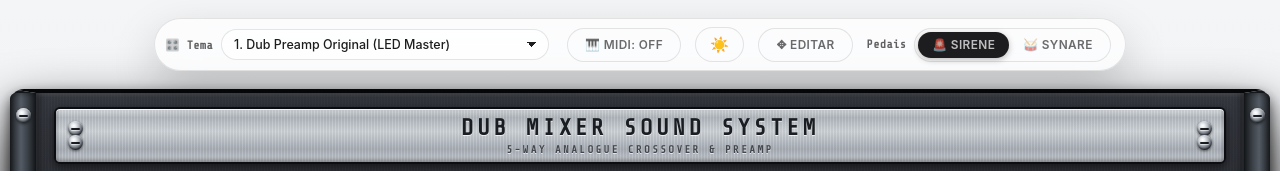
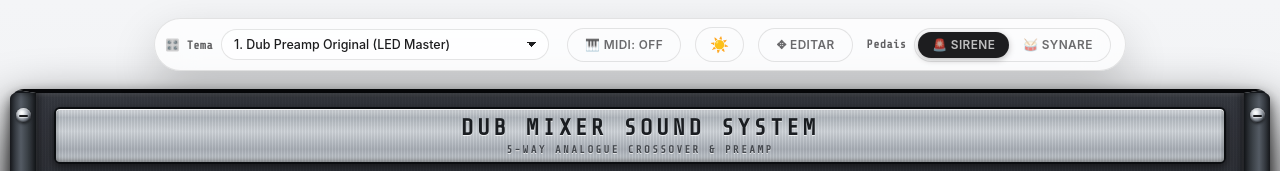
Before and after one commit to hroderik/dub-sound-system-studio, a plain HTML site: page frontend/index.html in a window 1280 px wide. Shown: the top 171 px of the page. Drawn offline with nearby package versions, Linux system fonts and the light colour scheme.

Commit message:
Cabecalho sem parafusos (faceplate fica limpa) — rebites ficam so nas orelhas do gabinete; README sincronizado

```diff
--- a/frontend/index.html
+++ b/frontend/index.html
@@ -626,7 +626,7 @@
         .mixer-chassis::after { right: -26px; border-radius: 0 6px 6px 0;
             background: linear-gradient(270deg, #1e2126 0, #545b64 42%, #3a4046 68%, #191c20 100%); }
 
-        /* Cabeçalho como faceplate de rack 19": metal escovado + 2 parafusos em cada ponta */
+        /* Cabeçalho como faceplate de rack 19": metal escovado, sem parafusos */
         .mixer-header {
             position: relative;
             text-align: center; margin-bottom: 16px;
@@ -637,8 +637,9 @@
                 linear-gradient(180deg, #d9dde1 0%, #b3b9c0 16%, #ced3d8 42%, #a7adb5 76%, #c6cbd0 100%);
             box-shadow: inset 0 1px 0 rgba(255,255,255,0.9), inset 0 -2px 4px rgba(0,0,0,0.38), 0 3px 8px rgba(0,0,0,0.55);
         }
-        /* Parafusos/rebites de verdade: faceplate do cabecalho (4 cantos) e orelhas
-           do gabinete (2 rebites de cada lado) — bem visiveis em qualquer tema */
+        /* Rebites de verdade das orelhas do gabinete (2 de cada lado) — bem
+           visiveis em qualquer tema. A faceplate do cabecalho fica limpa, sem
+           parafuso. */
         .face-parafuso {
             position: absolute; width: 15px; height: 15px; border-radius: 50%;
             background: radial-gradient(circle at 38% 32%, #ffffff 0%, #e8ecef 16%, #b7bcc4 36%, #7d848d 54%, #3f444c 74%, #16181d 90%, #06070a 100%);
@@ -1247,16 +1248,12 @@
 <div id="modulosExternos">
 <div class="mixer-chassis" id="modMixer">
     <div class="modulo-barra"><span class="modulo-nome">🎛 DUB MIXER SOUND SYSTEM</span><button type="button" class="modulo-btn" onclick="moverModulo('modMixer',-1)" title="Mover para cima">▲</button><button type="button" class="modulo-btn" onclick="moverModulo('modMixer',1)" title="Mover para baixo">▼</button></div>
-    <!-- Rebites das orelhas laterais (2 de cada lado, iguais aos do cabecalho) -->
+    <!-- Rebites das orelhas laterais do gabinete (2 de cada lado) -->
     <span class="face-parafuso" style="left:-20.5px; top:15px;" aria-hidden="true"></span>
     <span class="face-parafuso" style="left:-20.5px; bottom:15px;" aria-hidden="true"></span>
     <span class="face-parafuso" style="right:-20.5px; top:15px;" aria-hidden="true"></span>
     <span class="face-parafuso" style="right:-20.5px; bottom:15px;" aria-hidden="true"></span>
     <div class="mixer-header">
-        <span class="face-parafuso" style="left:12px; top:12px;" aria-hidden="true"></span>
-        <span class="face-parafuso" style="right:12px; top:12px;" aria-hidden="true"></span>
-        <span class="face-parafuso" style="left:12px; bottom:12px;" aria-hidden="true"></span>
-        <span class="face-parafuso" style="right:12px; bottom:12px;" aria-hidden="true"></span>
         <h2>DUB MIXER SOUND SYSTEM</h2>
         <p>5-WAY ANALOGUE CROSSOVER & PREAMP</p>
     </div>
```
Also changed, not shown: index.html (+5 -8 lines), README.md.
